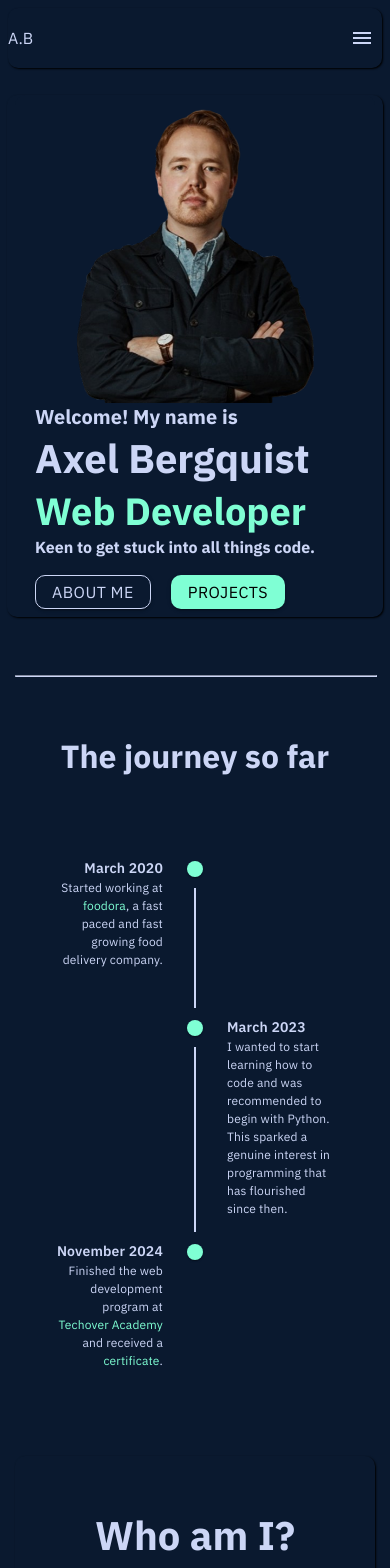
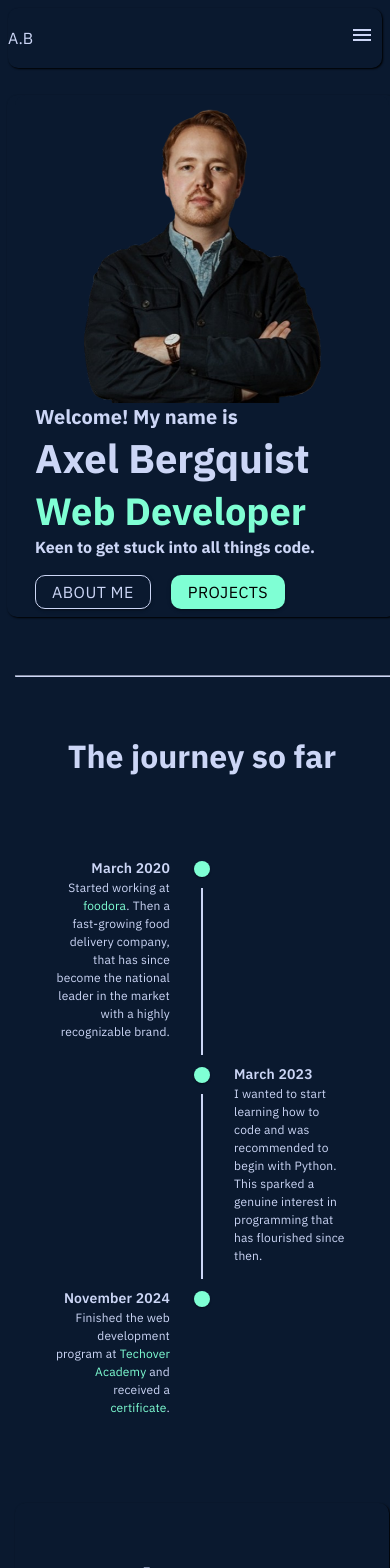
Before and after one commit to axelberk/Portfolio, a React (Vite) app: page / in a window 390 px wide. Shown: the top 1568 px of the page. Built offline with nearby package versions, Linux system fonts and the light colour scheme.

Commit message:
stack styling media queries

```diff
--- a/src/App.css
+++ b/src/App.css
@@ -30,5 +30,6 @@ html, body {
 @media (max-width: 768px) {
   .App {
     padding: 7px;
+    width: 100%;
   }
 }
--- a/src/Components/Navbar/Navbar.css
+++ b/src/Components/Navbar/Navbar.css
@@ -77,8 +77,7 @@
 }
 
 .menu-icon {
-    display: none;
-    color: white;
+    display: none !important;
 }
 
 .drawer-list {
@@ -97,7 +96,6 @@
   justify-content: center;
   align-items: center;
   height: 60px;
-  color: white;
 }
 
 @media (max-width: 768px) {
@@ -118,6 +116,6 @@
     }
 
     .menu-icon {
-        display: block;
+        display: block !important;
     }
 }
--- a/src/Components/Navbar/Navbar.jsx
+++ b/src/Components/Navbar/Navbar.jsx
@@ -55,7 +55,7 @@ const Navbar = () => {
         <nav className="Navbar">
             <a href="/" className="page-name">A.B</a>
             <IconButton edge="start" color="inherit" aria-label="menu" onClick={toggleDrawer(true)} className="menu-icon">
-                <MenuIcon></MenuIcon>
+                <MenuIcon/>
             </IconButton>
             <Drawer anchor="right" open={drawerOpen} onClose={toggleDrawer(false)}>
                 <List className="drawer-list">
@@ -96,10 +96,6 @@ const Navbar = () => {
                         {link.text}
                     </Link>
                 ))}
-                {/* <Link to="home" smooth={true} duration={500} offset={-110} activeClass="active-link" onClick={() => handleNavClick("home")} className="link">Home</Link>|
-                <Link onClick={() => handleNavClick("about")} className="link">About</Link>|
-                <Link onClick={() => handleNavClick("projects")} className="link">Projects</Link>|
-                <Link onClick={() => handleNavClick("contact")} className="link">Contact</Link> */}
                 <Button
               className="cv-button"
               href=""
--- a/src/Components/Timeline/MyTimeline.jsx
+++ b/src/Components/Timeline/MyTimeline.jsx
@@ -35,7 +35,7 @@ const MyTimeline = () => {
         <TimelineContent sx={textStyle}>
           <div className="event-item">
             <h4 className="event-year">March 2020</h4>
-            <p className="event-description">Started working at <span style={{color:"aquamarine"}}>foodora</span>, a fast paced and fast growing food delivery company. </p>
+            <p className="event-description">Started working at <span style={{color:"aquamarine"}}>foodora</span>. Then a fast-growing food delivery company, that has since become the national leader in the market with a highly recognizable brand. </p>
           </div>
         </TimelineContent>
       </TimelineItem>
--- a/src/Homepage/Homepage.css
+++ b/src/Homepage/Homepage.css
@@ -399,5 +399,16 @@
     .chips-container {
         display: grid;
         grid-template-columns: repeat(auto-fill, minmax(120px, 1fr));
+        padding: 0px 50px;
+    }
+
+    .tooltip-text {
+        bottom: -8px;
+        z-index: 5;
+        left: 56px;
+    }
+
+    .stack-logo {
+        margin-bottom: 40px;
     }
 }
```
